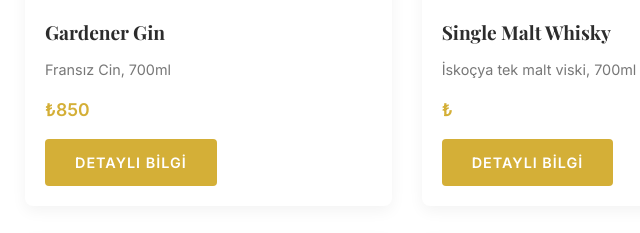
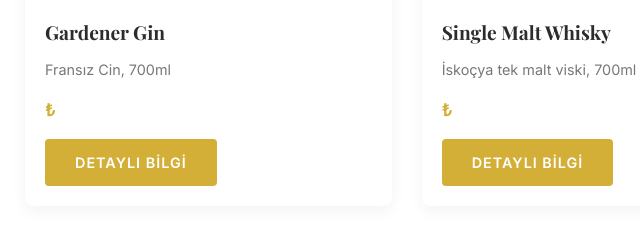
Before and after one commit to rewdilator/oranvadi, a plain HTML site: page urunler.html in a window 1280 px wide. Shown: the part 829-1062 px from the top of the page, 35-675 px from the left. Drawn offline with nearby package versions, Linux system fonts and the light colour scheme; grey boxes are pictures that could not be loaded.

Commit message:
Update urunler.html

```diff
--- a/urunler.html
+++ b/urunler.html
@@ -554,7 +554,7 @@
                     <div class="product-info">
                         <h3>Gardener Gin</h3>
                         <p>Fransız Cin, 700ml</p>
-                        <div class="product-price">₺850</div>
+                        <div class="product-price">₺</div>
                         <a href="urun-detay.html?id=1" class="btn">Detaylı Bilgi</a>
                     </div>
                 </div>
```
